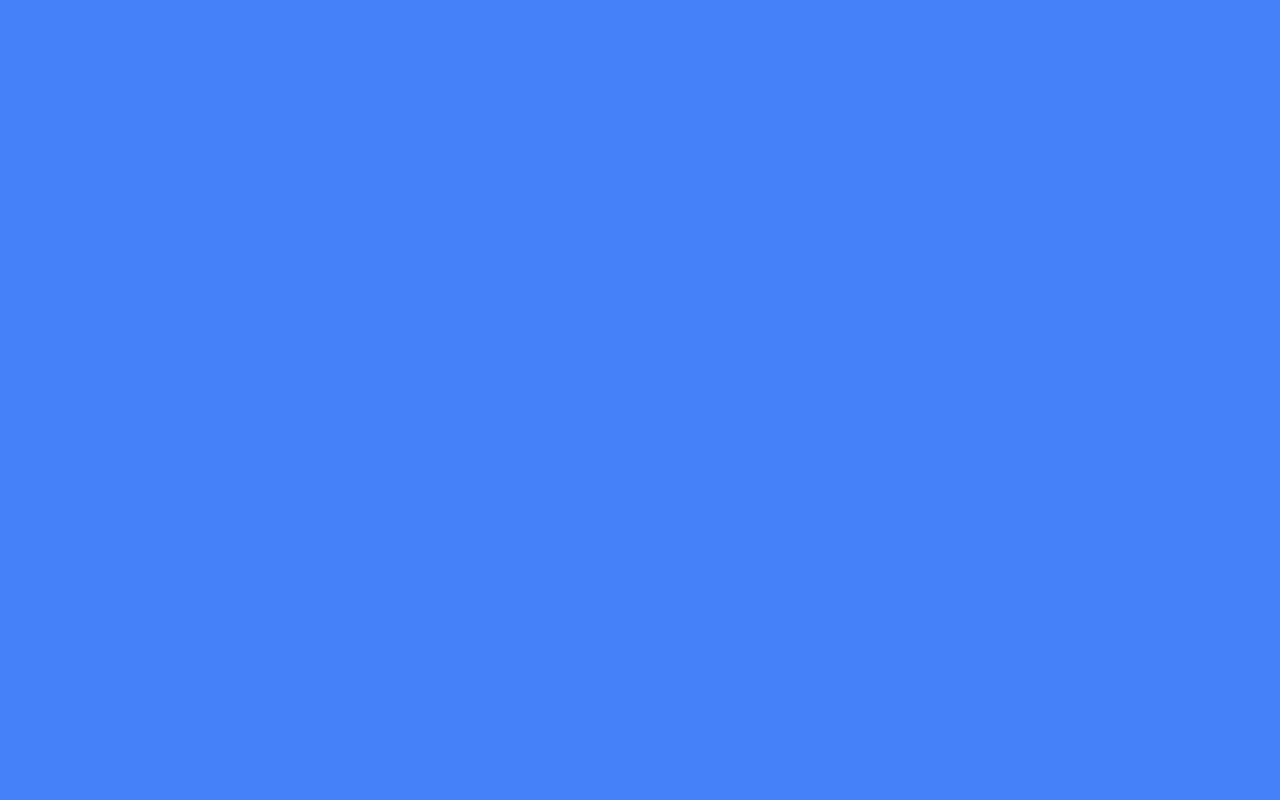
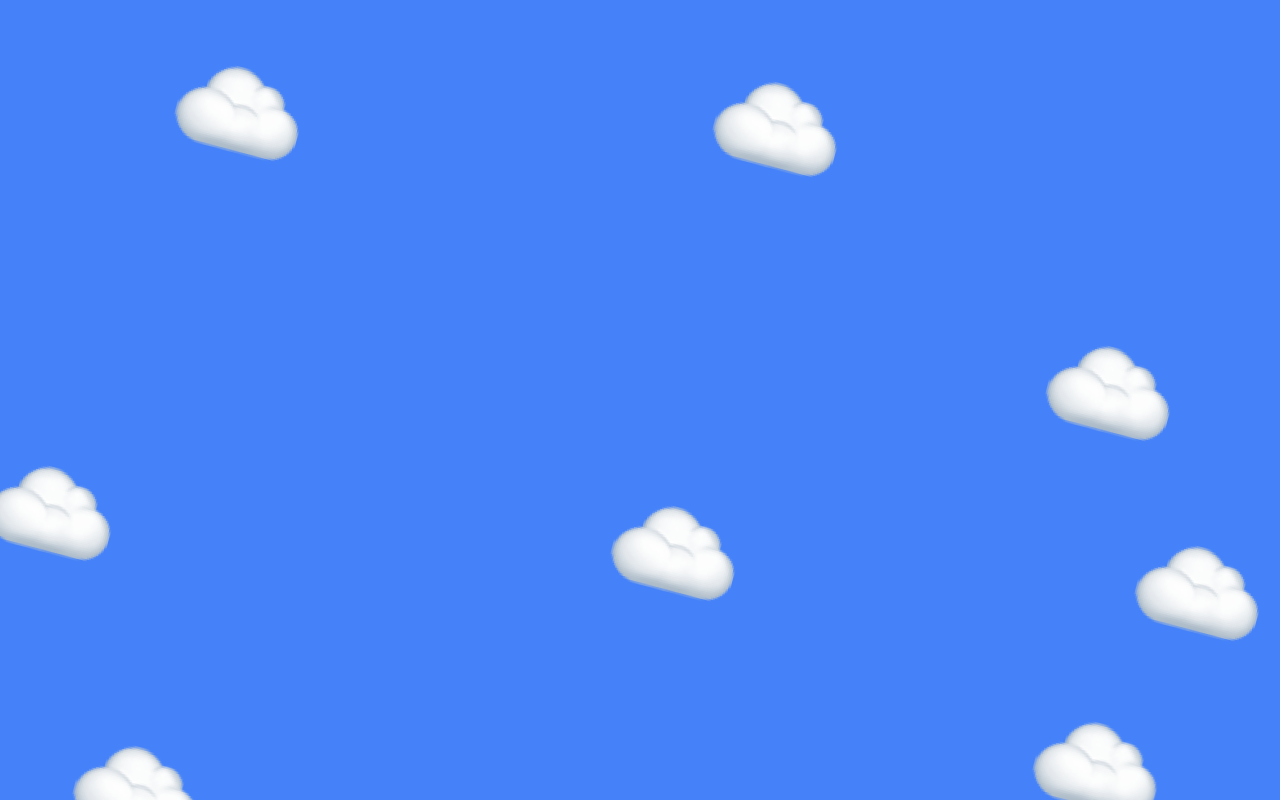
Before and after one commit to Holder-hash/RoboRent, a React (Vite) app: page /RoboRent/auth in a window 1280 px wide. Built offline with nearby package versions, Linux system fonts and the light colour scheme; the HTML template or start-up script is replaced by a standard one.

Commit message:
Layout fix

```diff
--- a/src/components/layout/Layout.jsx
+++ b/src/components/layout/Layout.jsx
@@ -19,6 +19,11 @@ function Layout() {
           <Header />
         </>
       )}
+      {location.pathname == "/RoboRent/auth" && (
+        <>
+          <BackgroundElements />
+        </>
+      )}
 
       <div className={location.pathname == "/RoboRent/bots-list" && "wrapper"}>
         <main>
```
